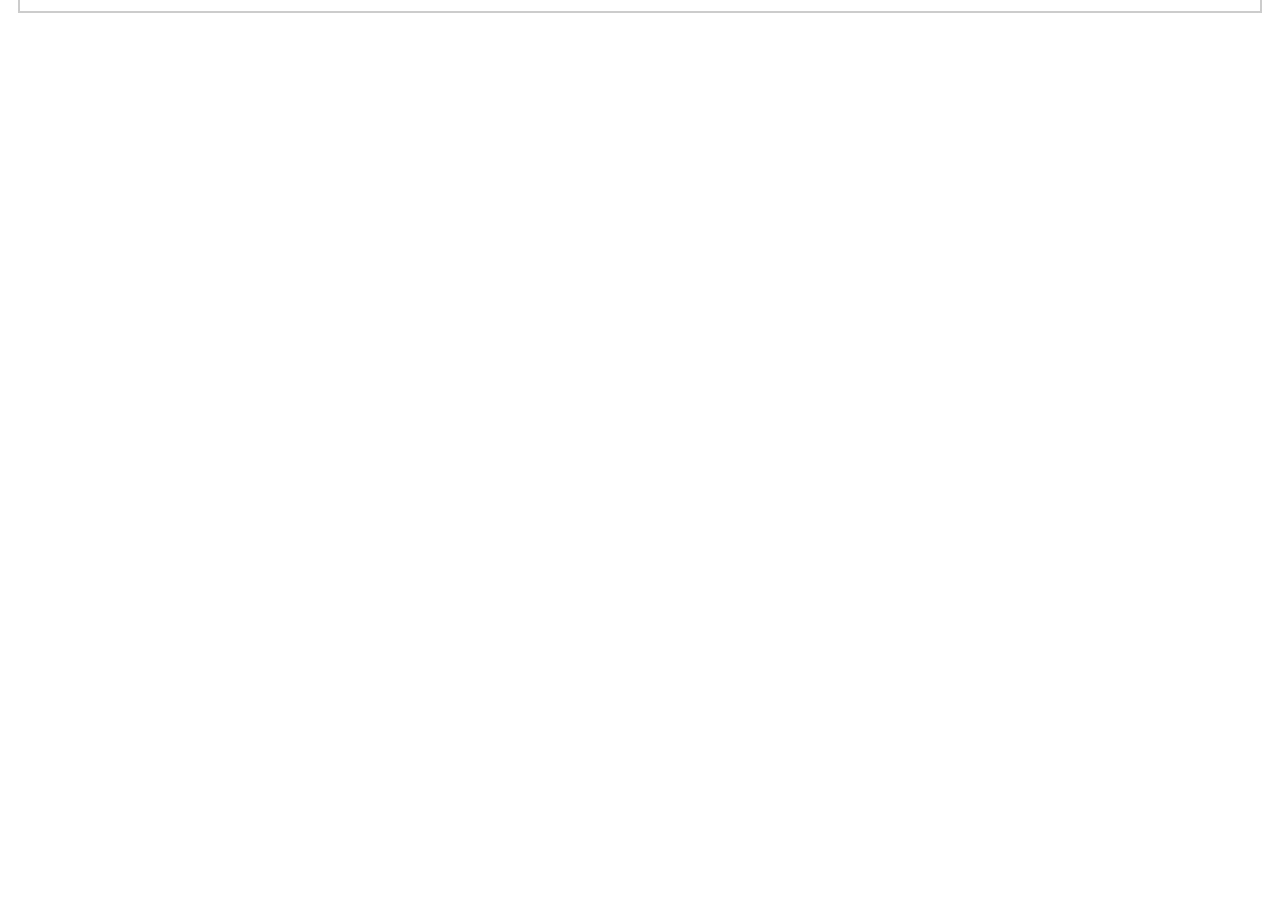
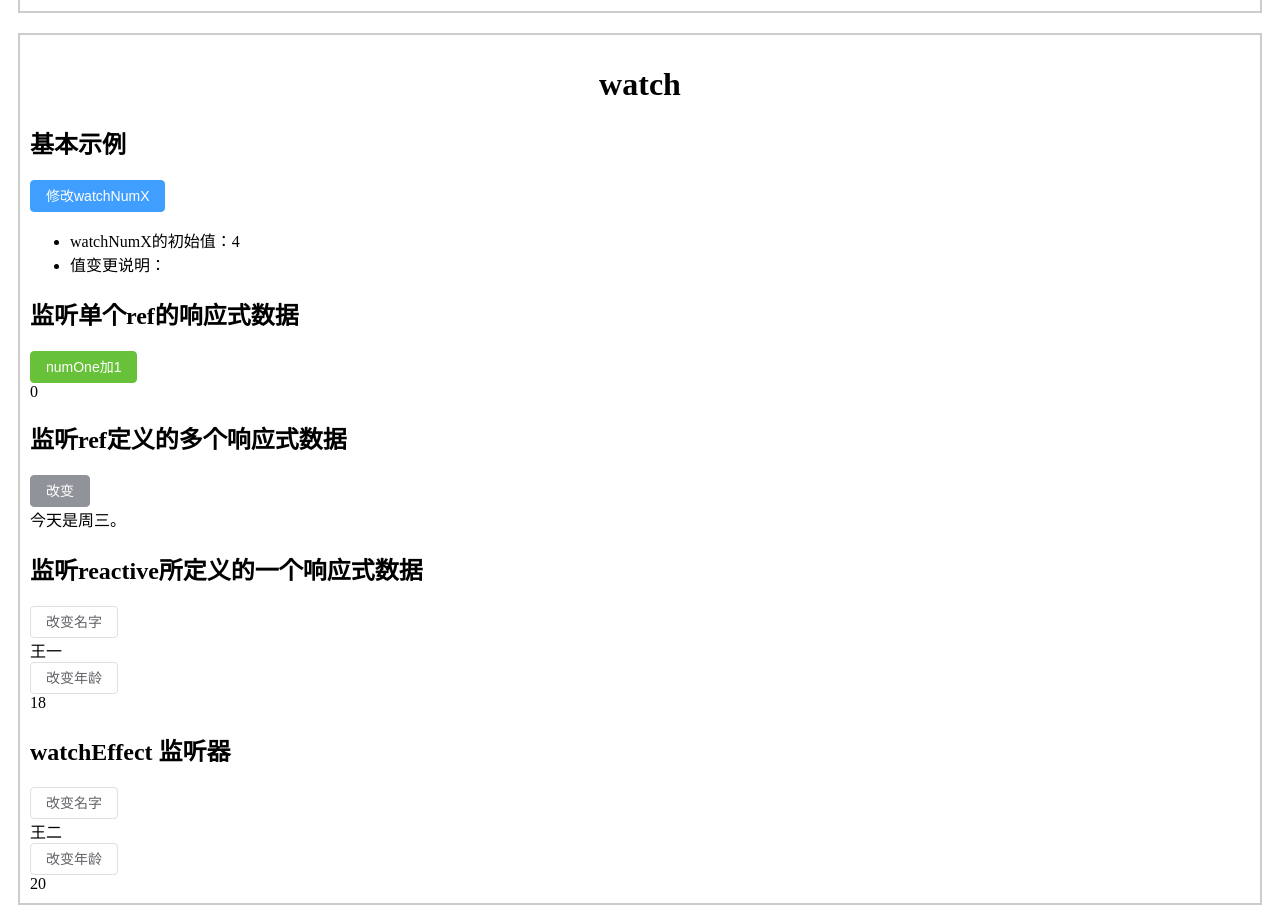
Before and after one commit to duguxiaole/Vue3, a Vue app in the folder project/one-vue3-app/: page /basics/home in a window 1280 px wide. Shown: the part 1404-2319 px from the top of the page. Before the commit the page ends 1427 px from the top, so only its background shows below. Built offline with nearby package versions, Linux system fonts and the light colour scheme.

Commit message:
vue基础提交

```diff
--- a/project/one-vue3-app/src/pages/basics/home.vue
+++ b/project/one-vue3-app/src/pages/basics/home.vue
@@ -63,14 +63,43 @@
                 加起来：{{ per.fullName }}
             </div>
         </div>
+    </div>
+
+    <div class="main_sty">
+        <h1>watch</h1>
+        <h2>基本示例</h2>
+        <el-button type="primary" @click="handleValChg">修改watchNumX</el-button>
+        <ul>
+            <li>watchNumX的初始值：{{ watchNumX }}</li>
+            <li>值变更说明：{{ watchNumMsg }}</li>
+        </ul>
+
+        <h2>监听单个ref的响应式数据</h2>
+        <el-button @click="handleNumOneChg" type="success">numOne加1</el-button>
+        <div>{{ numOne }}</div>
+
+        <h2>监听ref定义的多个响应式数据</h2>
+        <el-button @click="numTwo += '是个晴天，'" type="info">改变</el-button>
+        <div>{{ numTwo }}</div>
+
+        <h2>监听reactive所定义的一个响应式数据</h2>
+        <el-button @click="perAObj.name += 'a01'">改变名字</el-button>
+        <div>{{ perAObj.name }}</div>
+        <el-button @click="perAObj.age += 1">改变年龄</el-button>
+        <div>{{ perAObj.age }}</div>
+
+        <h2> watchEffect 监听器</h2>
+        <el-button @click="perBObj.name += 'hello'">改变名字</el-button>
+        <div>{{ perBObj.name }}</div>
+        <el-button @click="perBObj.age += 2">改变年龄</el-button>
+        <div>{{ perBObj.age }}</div>
+    </div>
 
 
-
-    </div>
 </template>
 
 <script setup>
-import { reactive, ref, computed } from 'vue';
+import { reactive, ref, computed, watch, watchEffect } from 'vue';
 const message = ref('');
 
 const count = ref(0);
@@ -118,6 +147,60 @@ const items = ref([
     { msg: 'Bar' }
 ]);
 
+
+/**
+ * 监听器
+ */
+const watchNumX = ref(4);
+const watchNumMsg = ref('');
+
+const handleValChg = () => {
+    watchNumX.value = 0
+}
+
+watch(() => watchNumX.value, (newValue, oldValue) => {
+    watchNumMsg.value = `watchNumX的新值：${newValue}，watchNumX的旧值：${oldValue} `
+})
+
+// 例子1
+const numOne = ref(0);
+const numTwo = ref('今天是周三。');
+watch([numOne, numTwo], (newValue, oldValue) => {
+    console.log(`numOne and numTwo：${newValue}——————${oldValue}`);
+},
+    /* immediate：第一次就监听 */
+    { immediate: true }
+)
+
+const handleNumOneChg = () => {
+    numOne.value += 1;
+}
+
+let perAObj = reactive({
+    name: '王一',
+    age: 18,
+})
+
+watch(perAObj, (newValue, oldValue) => {
+    console.log(`新值：${newValue}，旧值：${oldValue} `);
+})
+
+watch(() => perAObj.name, (newValue, oldValue) => {
+    console.log(newValue, oldValue);
+}
+);
+
+let perBObj = reactive({
+    name: '王二',
+    age: 20,
+})
+
+watchEffect(() => {
+    console.log(`b对象：${perBObj.name}，${perBObj.age}`);
+})
+
+
+
 </script>
 
 <style scoped>
```
